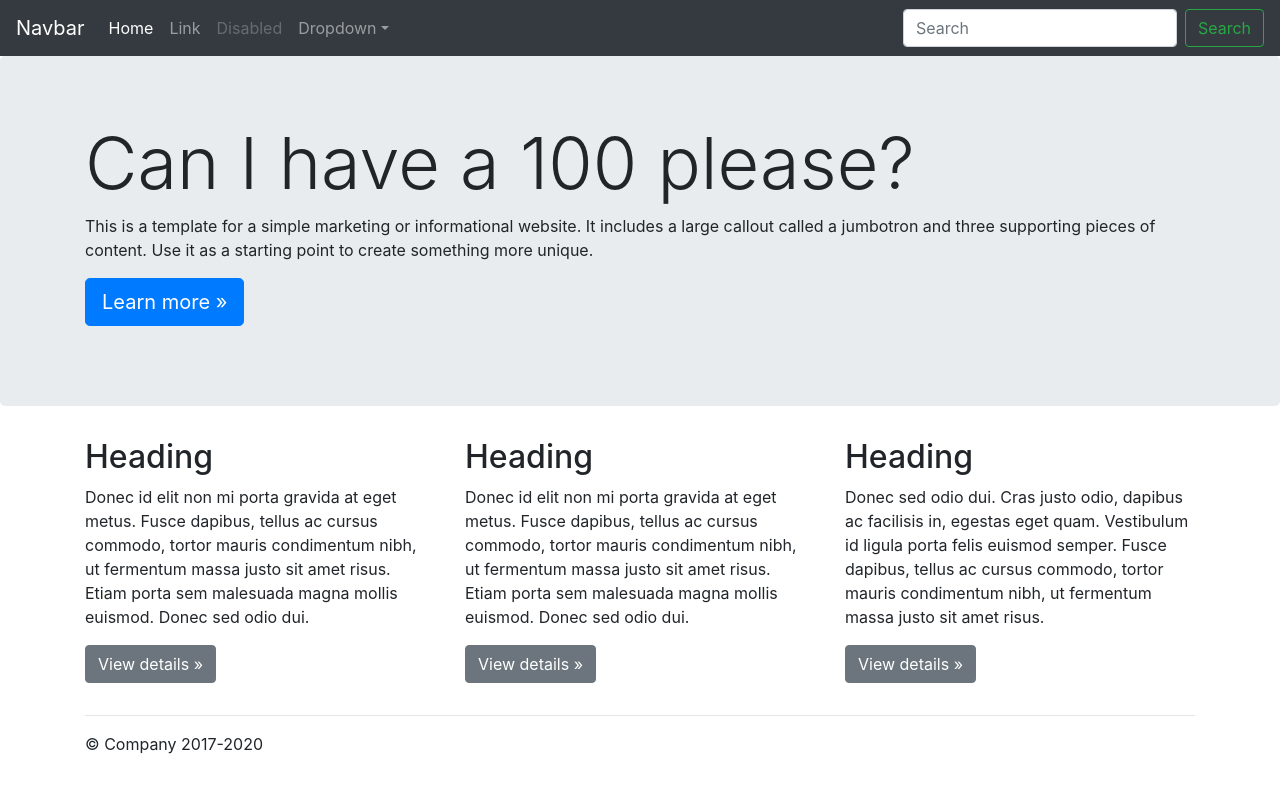
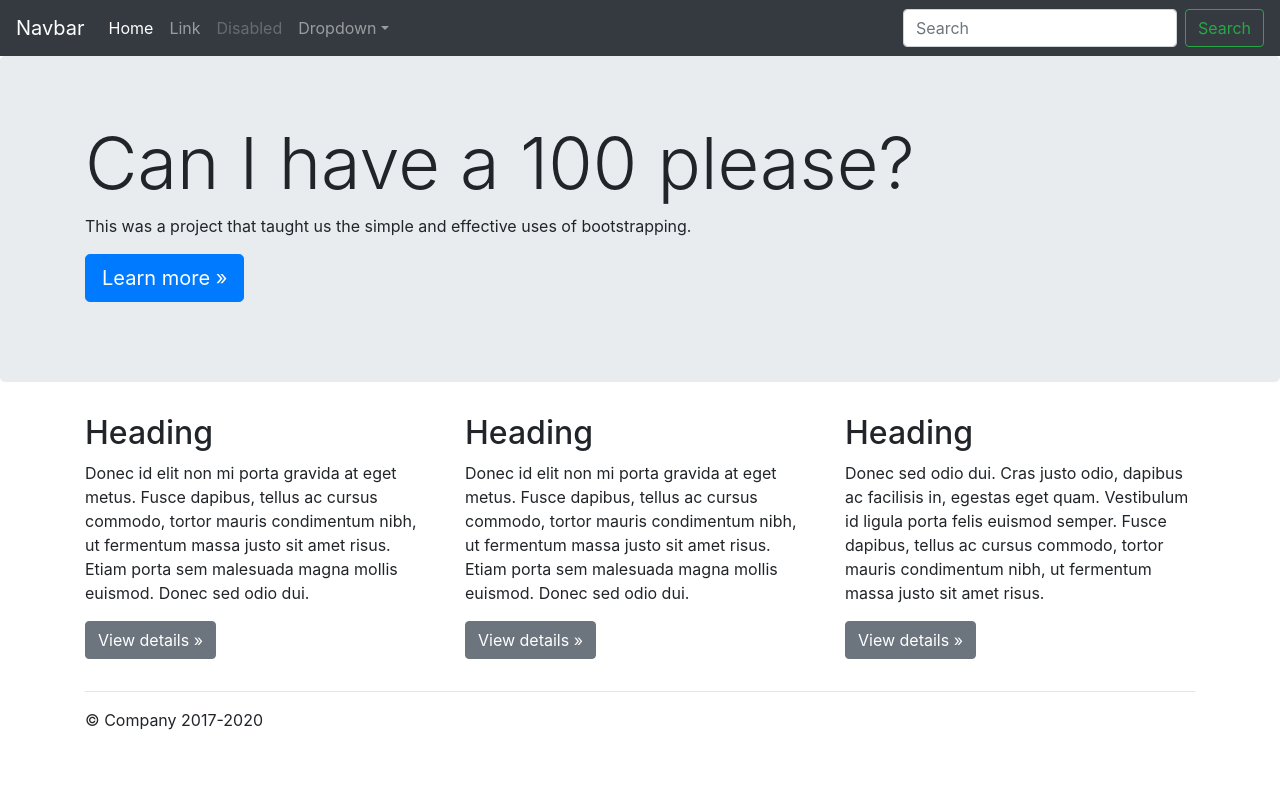
Before and after one commit to ewtaylor225/Jumbotron, a plain HTML site: page index.html in a window 1280 px wide. Drawn offline with nearby package versions, Linux system fonts and the light colour scheme.

Commit message:
Update index.html

```diff
--- a/index.html
+++ b/index.html
@@ -47,7 +47,7 @@
    <div class="jumbotron">
      <div class="container">
        <h1 class="display-3">Can I have a 100 please?</h1>
-       <p>This is a template for a simple marketing or informational website. It includes a large callout called a jumbotron and three supporting pieces of content. Use it as a starting point to create something more unique.</p>
+       <p>This was a project that taught us the simple and effective uses of bootstrapping.</p>
        <p><a class="btn btn-primary btn-lg" href="#" role="button">Learn more &raquo;</a></p>
      </div>
    </div>
```
